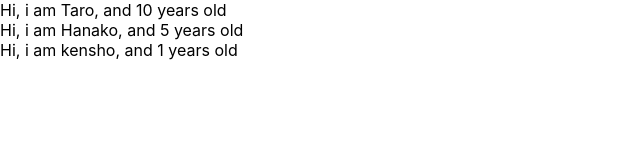
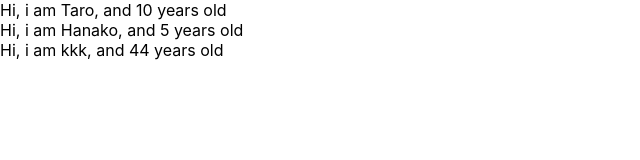
Before and after one commit to k-iwashita/react_first_app, a React (Create React App) app: page / in a window 1280 px wide. Shown: the top 160 px of the page, without its empty margins (0-640 px from the left). Built offline with nearby package versions, Linux system fonts and the light colour scheme.

Commit message:
learn prop-types

```diff
--- a/src/App.js
+++ b/src/App.js
@@ -1,4 +1,5 @@
 import React, { Component } from 'react';
+import PropTypes from 'prop-types'
 
 
 // class App extends Component {
@@ -14,21 +15,15 @@ import React, { Component } from 'react';
 
 const App = () => {
   const profiles = [
-    {
-      name: 'Taro', age: 10
-    },
-    {
-      name: 'Hanako', age: 5
-    },
-    {
-      name: 'kensho'
-    }
+    { name: 'Taro', age: 10 },
+    { name: 'Hanako', age: 5 },
+    { name: 'kkk', age: 44 }
   ]
   return (
     <div>
       {
         profiles.map((profile, index) => {
-          return<User name={profile.name} age={profile.age} key= {index}/>
+          return <User name={profile.name} age={profile.age} key= {index} />
         })
       }
     </div>
@@ -40,8 +35,13 @@ const User = (props) => {
 return <div>Hi, i am {props.name}, and {props.age} years old</div>
 }
 
-User.defaultProps = {
-  age: 1
+// User.defaultProps = {
+//   age: 1
+// }
+
+User.propTypes = {
+  name: PropTypes.string,
+   age: PropTypes.number.isRequired
 }
 
 export default App;
```
